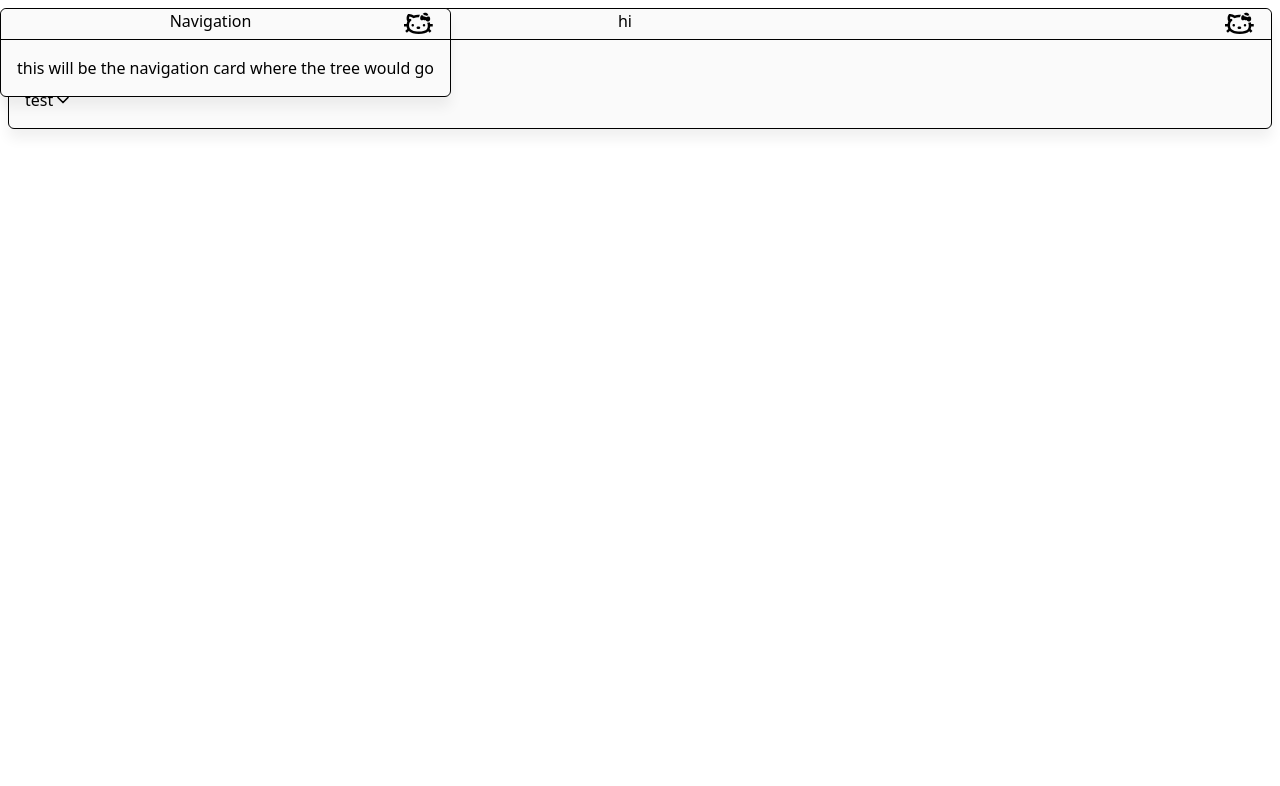
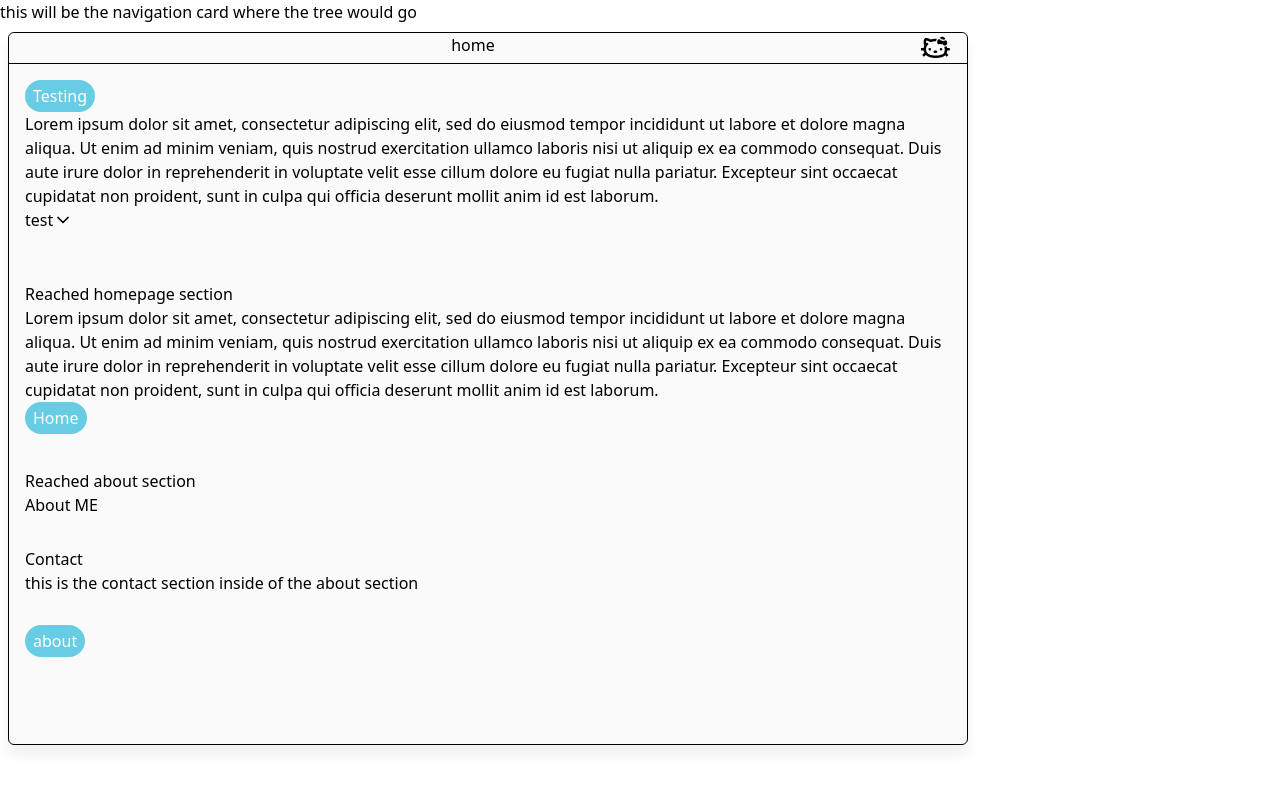
Before and after one commit to kinsley7/kinsley7.github.io, a Next.js app: page / in a window 1280 px wide. Shown: the top 786 px of the page. Built offline with nearby package versions, Linux system fonts and the light colour scheme.

Commit message:
title change is sort of working

```diff
--- a/package.json
+++ b/package.json
@@ -14,12 +14,14 @@
     "react": "^18",
     "react-dom": "^18",
     "react-draggable": "^4.4.6",
+    "react-scroll": "^1.9.0",
     "react-use-measure": "^2.1.1"
   },
   "devDependencies": {
     "@types/node": "^20",
     "@types/react": "^18",
     "@types/react-dom": "^18",
+    "@types/react-scroll": "^1.8.10",
     "eslint": "^8",
     "eslint-config-next": "14.2.3",
     "postcss": "^8",
--- a/src/app/page.tsx
+++ b/src/app/page.tsx
@@ -6,6 +6,7 @@ import { Accordion } from "@/components/foundation/Accordion";
 import ChevronUp from "../../public/chevron-up.svg";
 import ChevronDown from "../../public/chevron-down.svg";
 import { MainWindowCard } from "@/components/compound/MainWindowCard";
+import { Spacer } from "@/components/foundation/Spacer";
 
 import Draggable from 'react-draggable';
 import { DragHandlers } from "@/utils/DragHandlers";
@@ -13,21 +14,46 @@ import { DragHandlers } from "@/utils/DragHandlers";
 //homepage
 export default function Home() {
   const dragHandlers = DragHandlers();
+  const sectionIds = ['testing','home', 'about me', 'flag'];
   return (
     <main>
           {/* has to be wrapped in div */}
           <Draggable handle="div" {...dragHandlers}>
             <div>
-            <MainWindowCard title='Navigation' classNames="absolute cursor-move">
               this will be the navigation card where the tree would go
-            </MainWindowCard>
             </div>
           </Draggable>
 
-          <MainWindowCard classNames="m-2" title='hi'>
-            <section id='testing'>
+          <MainWindowCard classNames="m-2 !justify-center !items-center w-[75vw]" sectionIds={sectionIds}>
+            <section id='testing' className="mb-10">
               <Button label='Testing'/>
+              Lorem ipsum dolor sit amet, consectetur adipiscing elit, sed do eiusmod tempor incididunt ut labore et dolore magna aliqua. Ut enim ad minim veniam, quis nostrud exercitation ullamco laboris nisi ut aliquip ex ea commodo consequat. Duis aute irure dolor in reprehenderit in voluptate velit esse cillum dolore eu fugiat nulla pariatur. Excepteur sint occaecat cupidatat non proident, sunt in culpa qui officia deserunt mollit anim id est laborum.
               <Accordion title="test" body="testing open" openIcon={<Image src={ChevronDown} alt='chevron down' className="w-5"/>} closeIcon={<Image src={ChevronUp} alt='Chevron up' className="w-5" />}/>
+            </section>
+            <Spacer direction="vertical" size={10}/>
+            <section id='home' className="mb-700">
+                Reached homepage section
+                <br/>
+                Lorem ipsum dolor sit amet, consectetur adipiscing elit, sed do eiusmod tempor incididunt ut labore et dolore magna aliqua. Ut enim ad minim veniam, quis nostrud exercitation ullamco laboris nisi ut aliquip ex ea commodo consequat. Duis aute irure dolor in reprehenderit in voluptate velit esse cillum dolore eu fugiat nulla pariatur. Excepteur sint occaecat cupidatat non proident, sunt in culpa qui officia deserunt mollit anim id est laborum.
+                <Button label='Home'/>
+                <Spacer direction='vertical' size={35}/>
+                <section id='about me'>
+                  Reached about section
+                  <h2>About ME</h2>
+                  <Spacer direction='vertical' size={30}/>
+                  <section id='contact'>
+                    <h2>Contact</h2>
+                    <h2>this is the contact section inside of the about section</h2>
+                  </section>
+                  <Spacer direction='vertical' size={30}/>
+                <Button label='about'/>
+            </section>
+            </section>
+            <Spacer direction="vertical" size={700}/>
+            <section id='flag'>
+              This is another section
+              Lorem ipsum dolor sit amet, consectetur adipiscing elit, sed do eiusmod tempor incididunt ut labore et dolore magna aliqua. Ut enim ad minim veniam, quis nostrud exercitation ullamco laboris nisi ut aliquip ex ea commodo consequat. Duis aute irure dolor in reprehenderit in voluptate velit esse cillum dolore eu fugiat nulla pariatur. Excepteur sint occaecat cupidatat non proident, sunt in culpa qui officia deserunt mollit anim id est laborum.
+              <Button label='flag'/>
             </section>
           </MainWindowCard>
     </main>
--- a/src/components/compound/MainWindowCard.tsx
+++ b/src/components/compound/MainWindowCard.tsx
@@ -4,14 +4,14 @@ import { Row } from "@/components/foundation/Row";
 import hellokitty from "../../../public/hello-kitty.svg"
 import { Column } from "@/components/foundation/Column";
 import Image from "next/image";
-import { Children, ReactNode, cloneElement, useEffect, useRef, useState } from "react";
-
+import {ReactNode, useRef} from "react";
+import { TitleChangeLogic } from "@/utils/TitleChangeLogic";
 
 //title needs to change on scroll when a new section is reached
 interface MainWindowCardProps extends IComponent{
 	//content : WindowCardSection[]
-	title : ReactNode;
 	children : ReactNode;
+	sectionIds : string[];
 }
 
 /* interface WindowCardSection {
@@ -19,17 +19,20 @@ interface MainWindowCardProps extends IComponent{
 	children : ReactNode;
 } */
 
-export const MainWindowCard = ({classNames = ''.trim(), title, children }:MainWindowCardProps) => {
 
+
+export const MainWindowCard = ({classNames = ''.trim(), children, sectionIds }:MainWindowCardProps) => {
+
+	const scrollContainerRef = useRef<HTMLDivElement>(null)
 	return <div className={classNames}>
 				<Card type='elevated' classNames="border-[1px] border-black rounded-md">
 					<Card classNames="border-b-[1px] border-black rounded-t-md">
 						<Row classNames="justify-center px-4">
-							<h1 className="mx-auto">{title}</h1>
+							<h1 className="mx-auto">{<TitleChangeLogic sectionIds={sectionIds} scrollContainerRef={scrollContainerRef}/>}</h1>
 							<Image src={hellokitty} alt='' className="justify-self-end w-[30px]"/>
 						</Row>
 					</Card>
-					<Column classNames="p-4 overflow-y-auto">
+					<Column ref={scrollContainerRef} classNames="p-4 overflow-y-auto h-[85vh]">
 						{children}
 					</Column>
 				</Card>
--- a/src/components/foundation/Column.tsx
+++ b/src/components/foundation/Column.tsx
@@ -1,12 +1,14 @@
-import { ReactNode } from "react";
+import { ReactNode, RefObject, forwardRef } from "react";
 import { IComponent } from "../IComponent";
 
 interface ColumnProps extends IComponent{
 	children : ReactNode;
 }
 
-export const Column = ({classNames = "", children}: ColumnProps) => {
-	return <div className={`flex flex-col ${classNames.trim()}`}>
+export const Column = forwardRef<HTMLDivElement, ColumnProps>(({classNames = "", children}, ref) => {
+	return <div ref={ref} className={`flex flex-col ${classNames.trim()}`}>
 		{children}
 	</div>
-}
+});
+
+Column.displayName = 'Column';
--- /dev/null
+++ b/src/components/foundation/Spacer.tsx
@@ -0,0 +1,13 @@
+import { IComponent } from "../IComponent";
+
+interface SpacerProps extends IComponent {
+	direction ?: 'horizontal' | 'vertical'
+	size : number;
+}
+
+export const Spacer = ({direction = 'horizontal', size}:SpacerProps) =>{
+	if (direction == 'vertical')
+		return <span style={{height : `${size}px`, minHeight : `${size}px`, display: 'block'}}></span>
+	else
+		return <span style={{width : `${size}px`, minWidth: `${size}px`, display: 'block'}}/>
+}
--- a/src/utils/DragHandlers.tsx
+++ b/src/utils/DragHandlers.tsx
@@ -16,17 +16,17 @@ export const DragHandlers = () => {
       x: x + ui.deltaX,
       y: y + ui.deltaY,
     });
-    console.log('being dragged')
+    //console.log('being dragged')
   };
 
   const onStart = () => {
     setActiveDrags((prev) => prev + 1);
-    console.log('started drag')
+    //console.log('started drag')
   };
 
   const onStop = () => {
     setActiveDrags((prev) => prev - 1);
-    console.log('ended drag')
+    //console.log('ended drag')
   };
 
   const dragHandlers = { onStart, onStop, onDrag: handleDrag };
--- /dev/null
+++ b/src/utils/TitleChangeLogic.tsx
@@ -0,0 +1,61 @@
+import { useEffect, useState, useRef, useCallback, RefObject } from 'react';
+import { Link, Events, scrollSpy } from 'react-scroll';
+
+interface TitleChangeLogicProps {
+  sectionIds: string[];
+  scrollContainerRef: RefObject<HTMLDivElement>;
+}
+
+export const TitleChangeLogic =  ({ sectionIds, scrollContainerRef } : TitleChangeLogicProps) => {
+
+  const [activeSection, setActiveSection] = useState<string>('home');
+
+  const handleScroll = useCallback(() => {
+    const container = scrollContainerRef.current;
+    if (!container) return;
+    let currentSection = 'home';
+
+    for (const id of sectionIds) {
+      const section = document.getElementById(id);
+      if (section && section.getBoundingClientRect().top <= container.scrollTop) {
+        //currentSections.push(id);
+        //if section is nested inside another section push.id
+
+        let breadcrumb = id;
+        let parent = section.parentElement;
+
+        // Traverse up the DOM tree to build the breadcrumb
+        while (parent) {
+          // Check if the parent is a section
+          if (parent.id && parent.tagName.toLowerCase() === 'section') {
+            console.log(id);
+            breadcrumb = `${parent.id} > ${breadcrumb}`;
+          }
+          parent = section.parentElement;
+        }
+        currentSection = breadcrumb;
+      }
+        else {
+          break;
+        }
+      }
+      //console.log(currentSection);
+      setActiveSection(currentSection);
+  }, [sectionIds, scrollContainerRef]);
+
+  useEffect(() => {
+    const container = scrollContainerRef.current;
+    if (container) {
+      container.addEventListener('scroll', handleScroll);
+    }
+
+    return () => {
+      if (container) {
+        container.removeEventListener('scroll', handleScroll);
+      }
+    };
+  }, [handleScroll, scrollContainerRef]);
+
+
+  return <>{activeSection}</>;
+};
```
Also changed, not shown: src/components/compound/NavCard.tsx (deleted, +0 -9 lines), src/components/compound/NavigationCard.tsx (added, +9 -0 lines), 1 other file (tests, documents, lock files or other folders).
